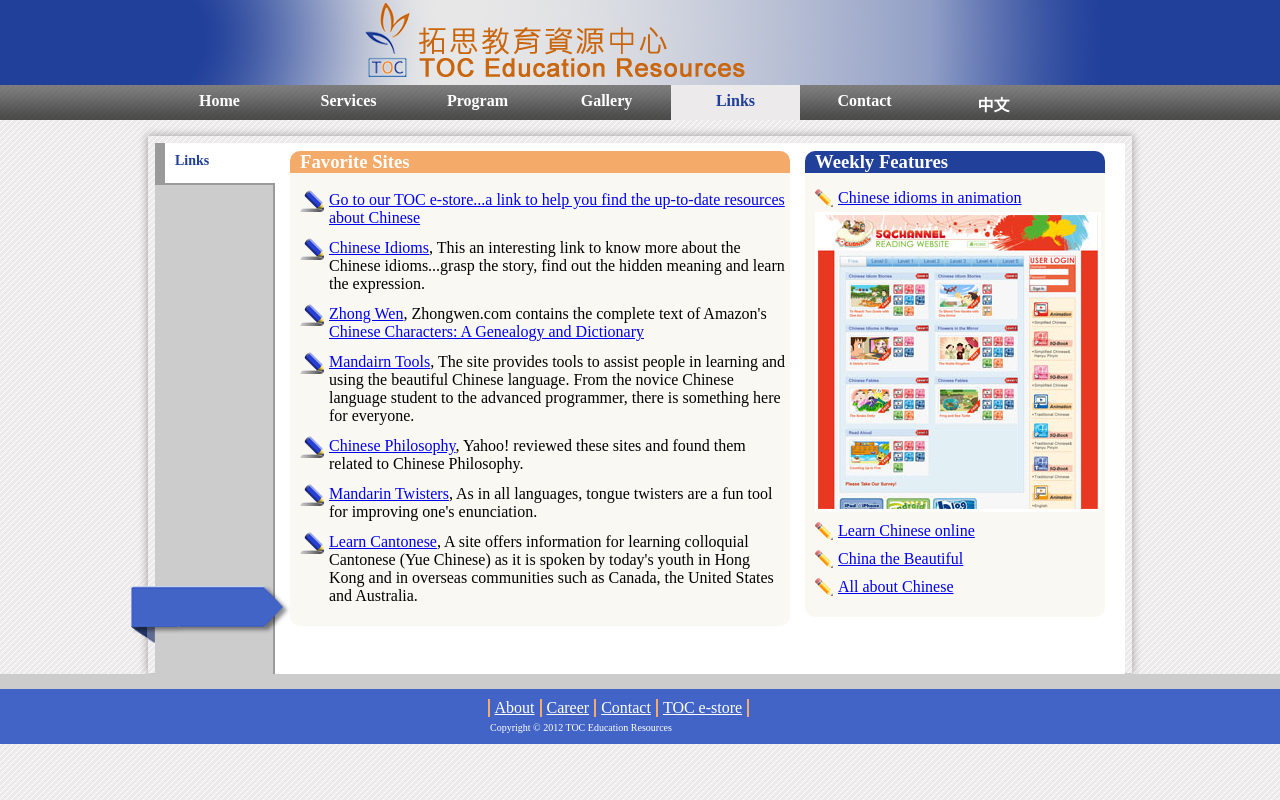
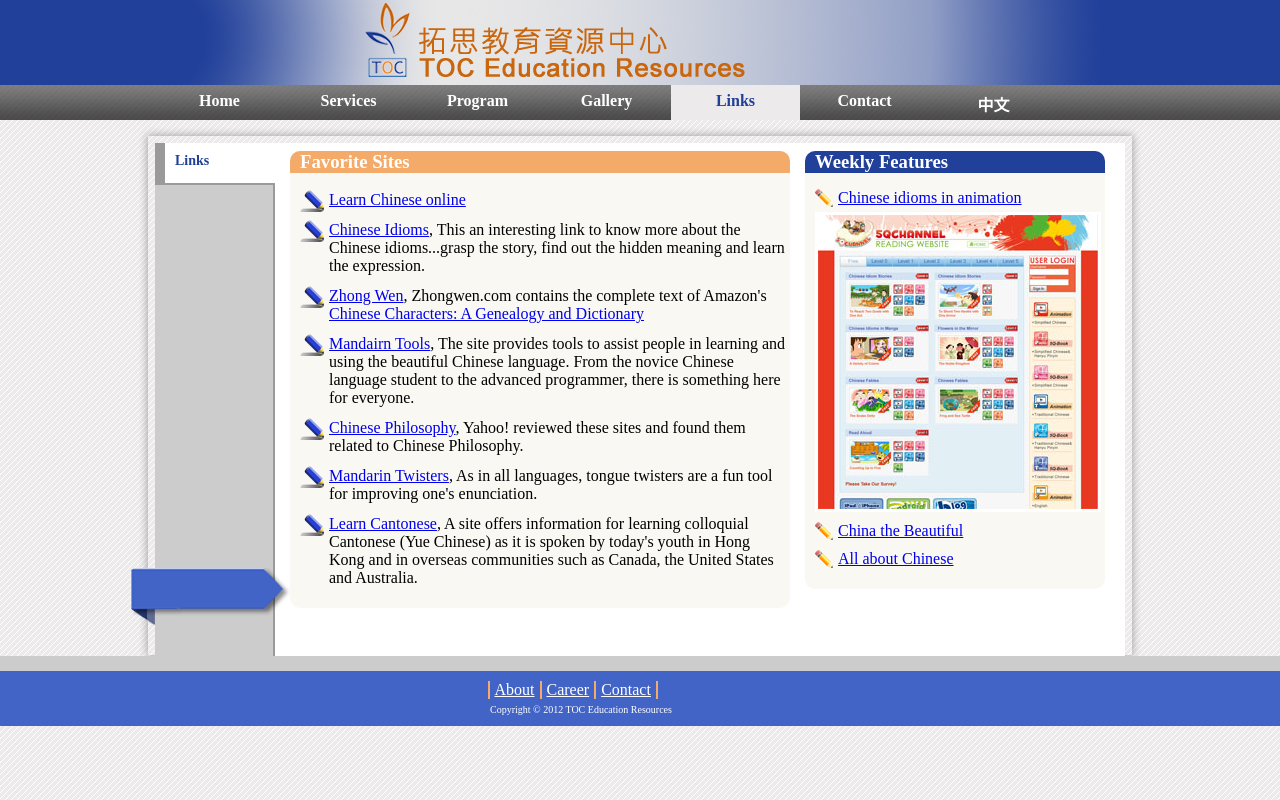
Before and after one commit to rock003/TOC_website, a PHP site: page /links in a window 1280 px wide. Run offline with PHP 8.4, Linux system fonts and the light colour scheme; some libraries are stand-ins or nearby versions.

Commit message:
updated footer and link page

```diff
--- a/public/html/global_footer.tpl.php
+++ b/public/html/global_footer.tpl.php
@@ -11,7 +11,7 @@
 				<li><a href="/about">About</a></li>
             	<li><a href="/contact">Career</a></li>
             	<li><a href="/contact">Contact</a></li>
-           		<li><a href="http://astore.amazon.ca/toceducationr-20" target="_blank">TOC e-store</a></li>
+           		<!-- <li><a href="http://astore.amazon.ca/toceducationr-20" target="_blank">TOC e-store</a></li> -->
             <?php
             }
 			?>
--- a/public/html/links.tpl.php
+++ b/public/html/links.tpl.php
@@ -50,7 +50,6 @@ ul { padding-left: 10px; padding-right: 5px; }
             <div id="rounded_title"><h3>Weekly Features</h3></div>
                 <ul class="pencil_bullet">
 					<li><span></span><p><a href="http://www.5qchannel.com/indexe2011.asp" target="_blank">Chinese idioms in animation</a></p><img src="images/link_chinese_idiom.jpg" style="border: 3px solid #fff; margin-top: 5px;"/></li>
-                    <li><span></span><p><a href="http://www.csulb.edu/~txie/online.htm" target="_blank">Learn Chinese online</a></p></li>
                     <li><span></span><p><a href="http://www.chinapage.org/main2.html" target="_blank">China the Beautiful</a></p></li>
                     <li><span></span><p><a href="http://edu.ocac.gov.tw/" target="_blank">All about Chinese</a></p></li>
                 </ul>
@@ -58,7 +57,8 @@ ul { padding-left: 10px; padding-right: 5px; }
 		<div class="info_box links rounded_box">
 			<div id="rounded_title"><h3>Favorite Sites</h3></div>
 			<ul class="blue_pencil_bullet">
-				<li><span></span><p><a href="http://astore.amazon.ca/toceducationr-20" target="_blank">Go to our TOC e-store...a link to help you find the up-to-date resources about Chinese</a></p></li>
+				<li><span></span><p><a href="http://www.csulb.edu/~txie/online.htm" target="_blank">Learn Chinese online</a></p></li>
+				<!-- <li><span></span><p><a href="http://astore.amazon.ca/toceducationr-20" target="_blank">Go to our TOC e-store...a link to help you find the up-to-date resources about Chinese</a></p></li> -->
 				<li><span></span><p><a href="http://chineseculture.about.com/library/extra/idiom/blidiom.htm" target="_blank">Chinese Idioms</a>, This an interesting link to know more about the Chinese idioms...grasp the story, find out the hidden meaning and learn the expression.</p></li>
 				<li><span></span><p><a href="http://zhongwen.com/" target="_blank">Zhong Wen</a>, Zhongwen.com contains the complete text of Amazon's <a href="http://www.amazon.com/exec/obidos/ASIN/0966075005/zipubooks" target="_blank">Chinese Characters: A Genealogy and Dictionary</a></p></li>
 				<li><span></span><p><a href="http://www.mandarintools.com/" target="_blank">Mandairn Tools</a>, The site provides tools to assist people in learning and using the beautiful Chinese language. From the novice Chinese language student to the advanced programmer, there is something here for everyone.</p></li>
```
